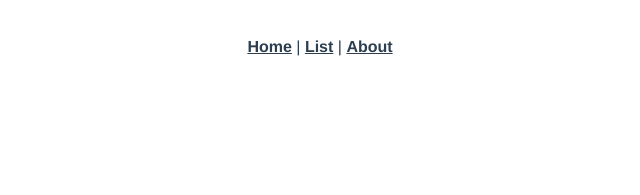
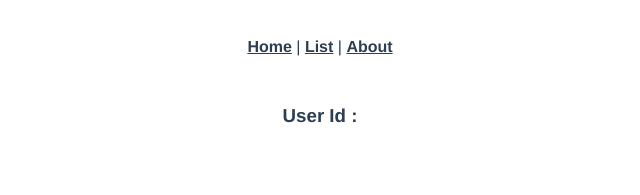
Before and after one commit to PorterZhang2021/Vue2.X_StudyNotes, a Vue app in the folder Vue2.X工具篇/cli-04/: page /#/user in a window 1280 px wide. Shown: the top 195 px of the page, without its empty margins (320-960 px from the left). Built offline with nearby package versions, Linux system fonts and the light colour scheme.

Commit message:
[Add] 课时5 动态路由匹配 使用.query获取id

```diff
--- a/Vue2.X工具篇/cli-04/src/router/index.js
+++ b/Vue2.X工具篇/cli-04/src/router/index.js
@@ -5,6 +5,7 @@ import VueRouter from 'vue-router'
 // 引入Home组件
 import Home from '../views/Home.vue'
 import List from "@/views/List";
+import User from "@/views/User";
 
 // 可以参考API的解释，参数是一个插件，路由就是一个插件
 // 这句话的意思是：初始化这个插件以便使用
@@ -21,6 +22,11 @@ const routes = [
     path: '/list',  // 链接地址
     name: 'List', // 别名
     component: List // 加载的组件
+  },
+  {
+    path: '/user',  // 链接地址
+    name: 'User', // 别名
+    component: User // 加载的组件
   },
   {
     path: '/about',
--- /dev/null
+++ b/Vue2.X工具篇/cli-04/src/views/User.vue
@@ -0,0 +1,13 @@
+<template>
+  <h3>User Id : {{$route.query.id}}</h3>
+</template>
+
+<script>
+export default {
+  name: "User"
+}
+</script>
+
+<style scoped>
+
+</style>
```
